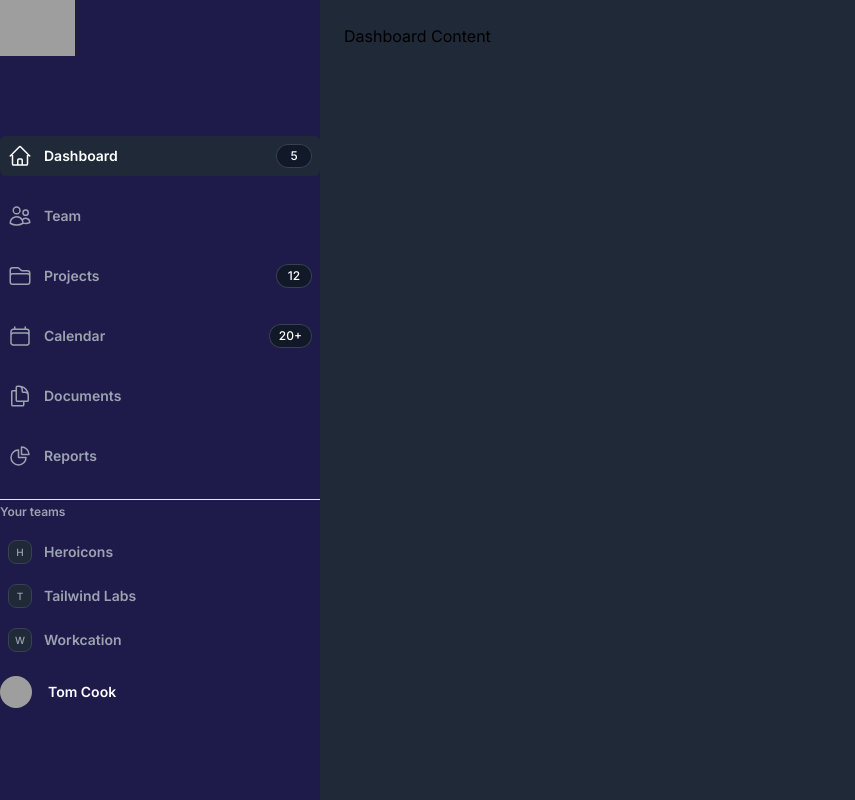
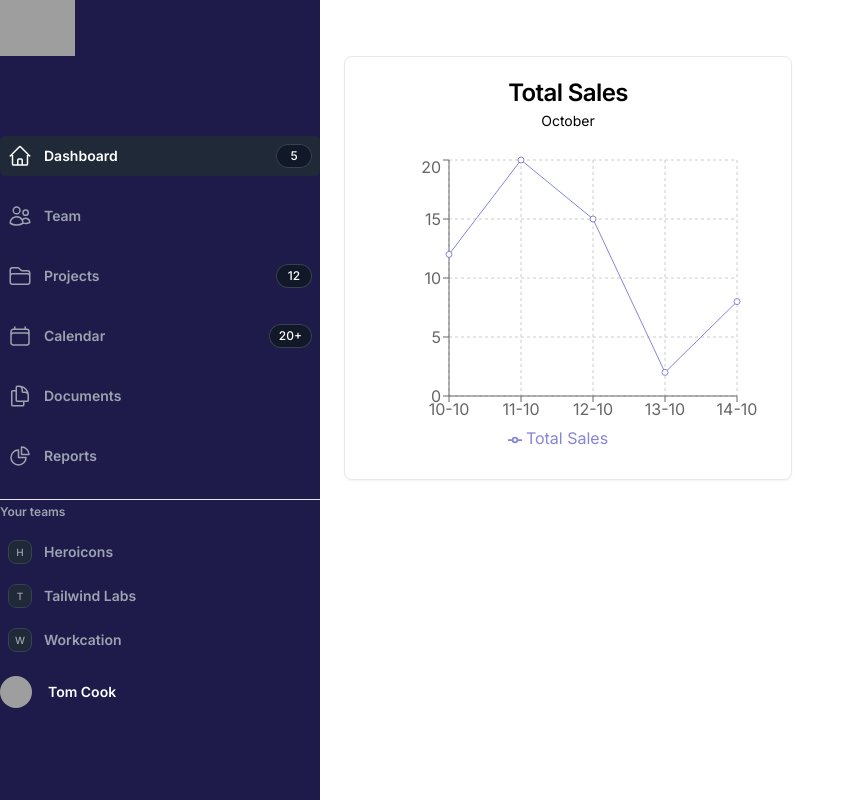
Before and after one commit to kostas-python/weather-app, a Next.js app: page / in a window 1280 px wide. Shown: the whole page, without its empty margins (0-855 px from the left). Built offline with nearby package versions, Linux system fonts and the light colour scheme; grey boxes are pictures that could not be loaded.

Commit message:
added card in chart

```diff
--- /dev/null
+++ b/src/app/components/Dashboard.tsx
@@ -0,0 +1,27 @@
+'use client';
+
+import React from 'react';
+import { LineChart, CartesianGrid, XAxis, YAxis, Tooltip, Legend, Line, ResponsiveContainer } from 'recharts';
+
+const data = [
+  { value: 12, date: '10-10' },
+  { value: 20, date: '11-10' },
+  { value: 15, date: '12-10' },
+  { value: 2, date: '13-10' },
+  { value: 8, date: '14-10' },
+];
+
+export function OrdersByDayChart() {
+  return (
+    <ResponsiveContainer width="100%" minHeight={300} >
+    <LineChart  data={data} margin={{ top: 5, right: 30, left: 20, bottom: 5 }}>
+      <CartesianGrid strokeDasharray="3 3" />
+      <XAxis dataKey="date" />
+      <YAxis />
+      <Tooltip />
+      <Legend />
+      <Line dataKey="value" stroke="#8884d8" name="Total Sales" />
+    </LineChart>
+    </ResponsiveContainer>
+  );
+}
--- a/src/app/components/Projects.tsx
+++ b/src/app/components/Projects.tsx
@@ -56,13 +56,13 @@ const Projects: React.FC = () => {
   <div className="max-w-4xl max-h-full w-full border-4 border-teal-800 bg-white rounded-lg shadow dark:bg-gray-800 p-4 md:p-6">
     <div className="flex justify-center">
       <div className="text-center">
-        <h5 className="leading-none text-3xl font-bold  text-gray-900 dark:text-white pb-2">Weather Forecast</h5>
+        <h5 className="leading-none text-3xl font-bold text-gray-900 dark:text-white pb-2">Weather Forecast</h5>
         <p className="text-base font-normal text-gray-500 dark:text-gray-400">London temperature for the next few days</p>
       </div>
     </div>
     <div id="weather-chart">
       <ResponsiveContainer width="100%" height={600}>
-        <LineChart data={weatherData} className="leading-10">
+        <LineChart data={weatherData} className="leading-10 ">
           <XAxis dataKey="startTime" tickFormatter={(value) => format(new Date(value), 'MMM dd')}/>
           <YAxis domain={[15, 28]} />
           <CartesianGrid strokeDasharray="3 3" />
--- a/src/app/page.tsx
+++ b/src/app/page.tsx
@@ -12,7 +12,9 @@ import React from 'react';
 import Team from './components/Team';
 import Projects from './components/Projects';
 import RealTimeWeather from './components/RealTime';
+import { OrdersByDayChart } from './components/Dashboard';
 import './globals.css';
+import { Card, CardHeader, CardTitle, CardDescription, CardContent } from '@/components/ui/card';
 
 
 // Define a type for the navigation items
@@ -26,7 +28,24 @@ type NavigationItem = {
 
 // Define your navigation and corresponding component mappings
 const navigation: NavigationItem[] = [
-  { name: 'Dashboard', href: '#', icon: HomeIcon, count: '5', component: () => <div>Dashboard Content</div> },
+  { name: 'Dashboard', href: '/components/dashboard', icon: HomeIcon, count: '5', component: () =>
+  <>
+  <div className="grid grid-cols-1 md:grid-cols-2 lg:grid-cols3 gap-4 mt-8">
+  </div>
+    <div className="grid grid-cols-1 lg:grid-cols-2 gap-4">
+    <Card>
+      <CardHeader>
+        <CardTitle className="text-black text-center">Total Sales</CardTitle>
+        <CardDescription className="text-center">October</CardDescription>
+      </CardHeader>
+      <CardContent>
+        <OrdersByDayChart />
+      </CardContent>
+    </Card>
+    </div>
+  </>
+ },
+
   { name: 'Team', href: '/components/team', icon: UsersIcon, component: () => <div><Team /></div> },
   { name: 'Projects', href: '/components/projects', icon: FolderIcon, count: '12', component: () => <div><Projects /></div> },
   { name: 'Calendar', href: '#', icon: CalendarIcon, count: '20+', component: () => <div>Calendar Content</div> },
@@ -134,7 +153,7 @@ export default function Home1() {
       </div>
 
       {/* Right Section */}
-      <div className="flex-1 bg-gray-800 p-6">
+      <div className="flex-1 bg-white p-6">
         {/* Render the selected component */}
         {React.createElement(selectedNavItem.component)}
       </div>
--- /dev/null
+++ b/src/components/ui/card.tsx
@@ -0,0 +1,79 @@
+import * as React from "react"
+
+import { cn } from "@/lib/utils"
+
+const Card = React.forwardRef<
+  HTMLDivElement,
+  React.HTMLAttributes<HTMLDivElement>
+>(({ className, ...props }, ref) => (
+  <div
+    ref={ref}
+    className={cn(
+      "rounded-lg border bg-card text-card-foreground shadow-sm",
+      className
+    )}
+    {...props}
+  />
+))
+Card.displayName = "Card"
+
+const CardHeader = React.forwardRef<
+  HTMLDivElement,
+  React.HTMLAttributes<HTMLDivElement>
+>(({ className, ...props }, ref) => (
+  <div
+    ref={ref}
+    className={cn("flex flex-col space-y-1.5 p-6", className)}
+    {...props}
+  />
+))
+CardHeader.displayName = "CardHeader"
+
+const CardTitle = React.forwardRef<
+  HTMLParagraphElement,
+  React.HTMLAttributes<HTMLHeadingElement>
+>(({ className, ...props }, ref) => (
+  <h3
+    ref={ref}
+    className={cn(
+      "text-2xl font-semibold leading-none tracking-tight",
+      className
+    )}
+    {...props}
+  />
+))
+CardTitle.displayName = "CardTitle"
+
+const CardDescription = React.forwardRef<
+  HTMLParagraphElement,
+  React.HTMLAttributes<HTMLParagraphElement>
+>(({ className, ...props }, ref) => (
+  <p
+    ref={ref}
+    className={cn("text-sm text-muted-foreground", className)}
+    {...props}
+  />
+))
+CardDescription.displayName = "CardDescription"
+
+const CardContent = React.forwardRef<
+  HTMLDivElement,
+  React.HTMLAttributes<HTMLDivElement>
+>(({ className, ...props }, ref) => (
+  <div ref={ref} className={cn("p-6 pt-0", className)} {...props} />
+))
+CardContent.displayName = "CardContent"
+
+const CardFooter = React.forwardRef<
+  HTMLDivElement,
+  React.HTMLAttributes<HTMLDivElement>
+>(({ className, ...props }, ref) => (
+  <div
+    ref={ref}
+    className={cn("flex items-center p-6 pt-0", className)}
+    {...props}
+  />
+))
+CardFooter.displayName = "CardFooter"
+
+export { Card, CardHeader, CardFooter, CardTitle, CardDescription, CardContent }
```
